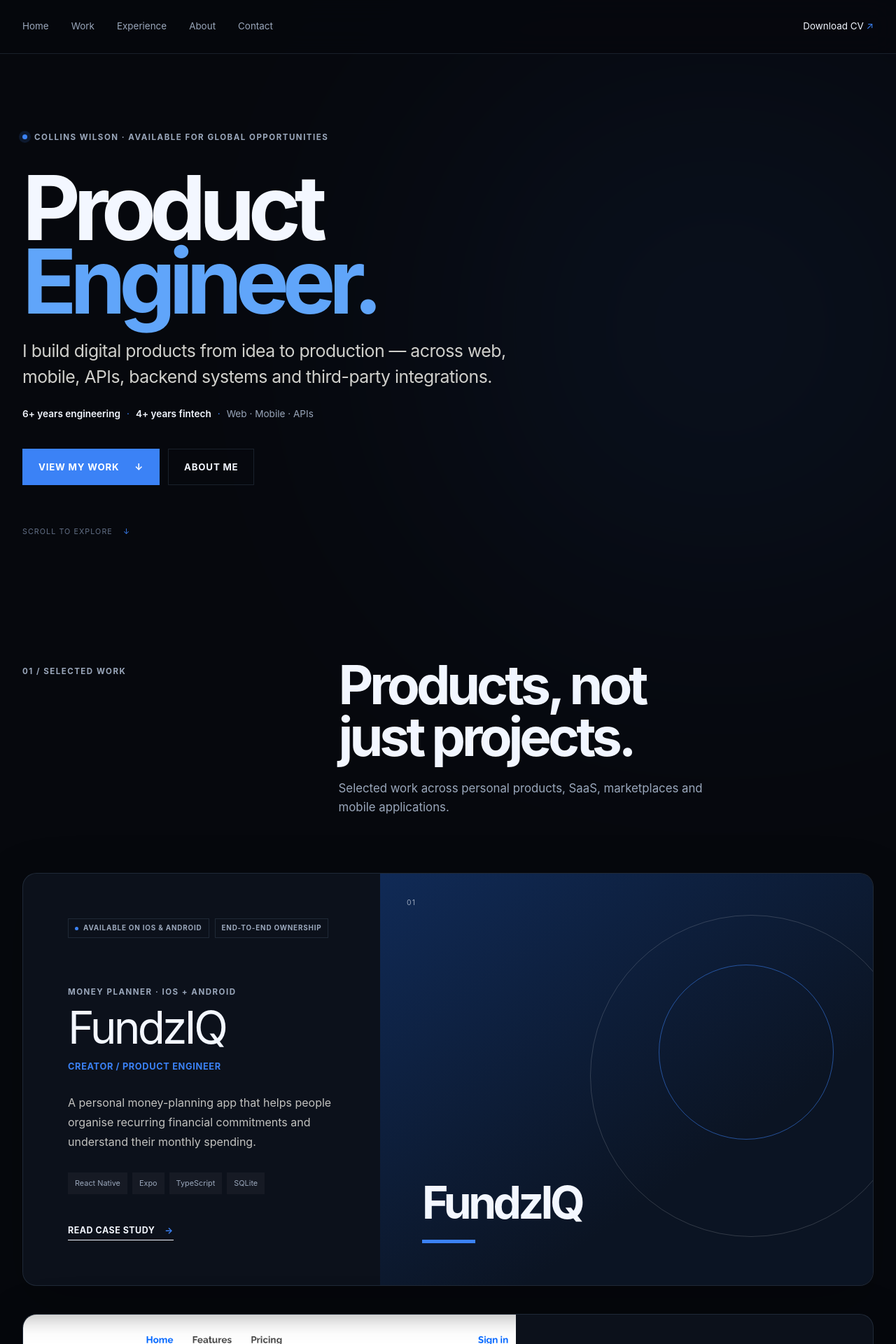
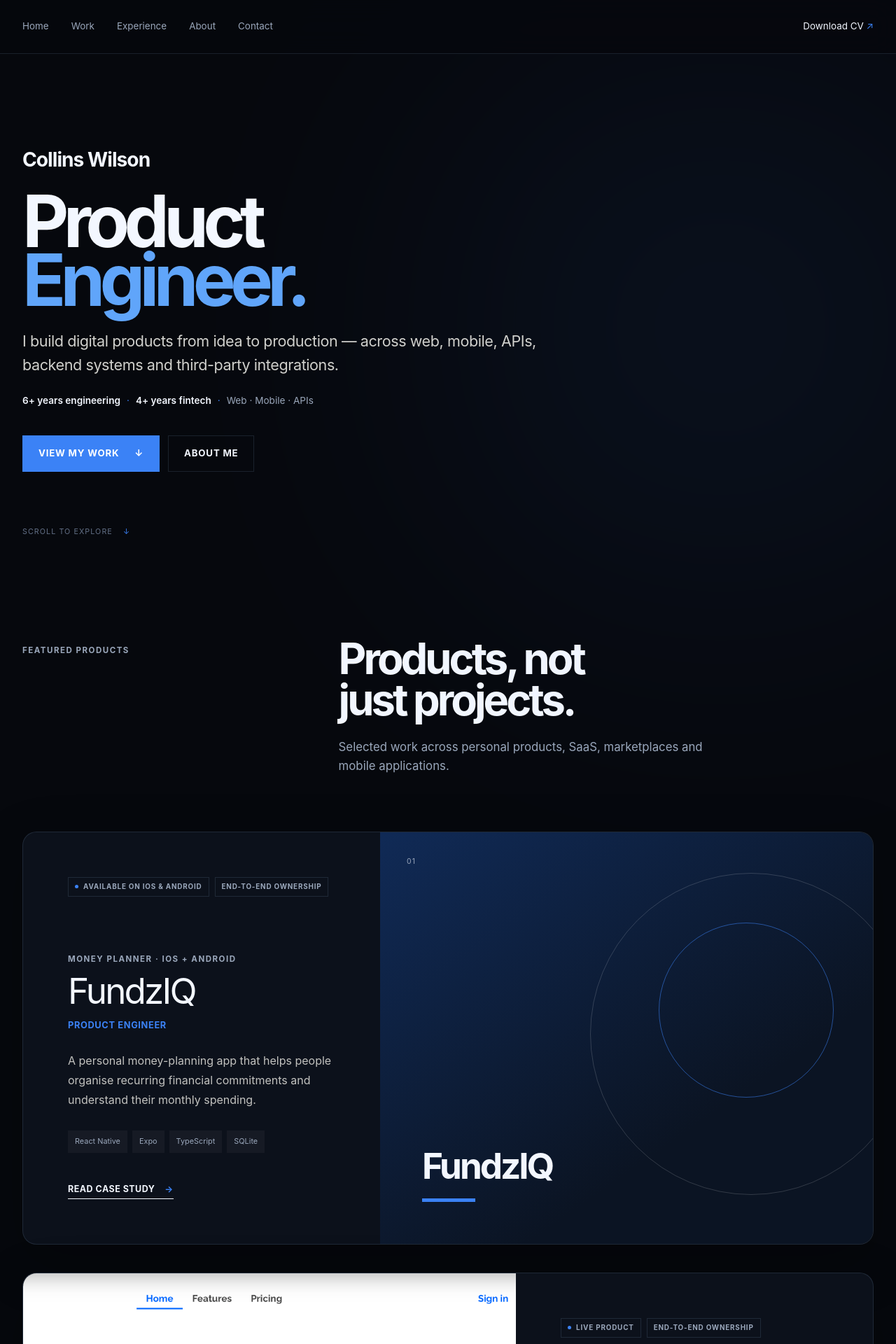
Before and after one commit to Cre8ive-collins/Cre8ive-collins.github.io, a Next.js app: page / in a window 1280 px wide. Shown: the top 1920 px of the page at 70% size. Built offline with nearby package versions, Linux system fonts and the light colour scheme.

Commit message:
refactor: tighten portfolio typography and labels

```diff
--- a/app/globals.css
+++ b/app/globals.css
@@ -66,7 +66,7 @@ button, summary { font: inherit; }
 .nav-cta span { color: var(--accent); }
 .mobile-menu { display: none; }
 
-.eyebrow, .section-number {
+.eyebrow, .section-label {
   margin: 0;
   color: var(--muted);
   font-size: 0.72rem;
@@ -98,17 +98,22 @@ button, summary { font: inherit; }
   opacity: 0.11;
 }
 .hero-content { max-width: 1030px; }
-.hero-eyebrow { display: flex; align-items: center; gap: 10px; }
-.availability-dot { width: 7px; height: 7px; border-radius: 50%; background: var(--accent); box-shadow: 0 0 0 5px var(--accent-soft); }
+.hero-name {
+  margin: 0;
+  color: var(--text);
+  font-size: clamp(1.45rem, 2.2vw, 2rem);
+  font-weight: 650;
+  letter-spacing: -0.035em;
+}
 .hero h1 {
-  margin: 40px 0 28px;
-  font-size: clamp(4.8rem, 10vw, 9rem);
+  margin: 24px 0 28px;
+  font-size: clamp(4rem, 8vw, 7rem);
   font-weight: 720;
   line-height: 0.82;
   letter-spacing: -0.075em;
 }
 .hero h1 span { color: var(--accent-bright); }
-.hero-copy { max-width: 750px; margin: 0; color: #d0d0cc; font-size: clamp(1.16rem, 2vw, 1.55rem); line-height: 1.5; letter-spacing: -0.02em; }
+.hero-copy { max-width: 750px; margin: 0; color: #d0d0cc; font-size: clamp(1.05rem, 1.7vw, 1.35rem); line-height: 1.55; letter-spacing: -0.02em; }
 .experience-line { display: flex; flex-wrap: wrap; gap: 9px; margin: 24px 0 0; color: var(--muted); font-size: 0.85rem; }
 .experience-line strong { color: var(--text); font-weight: 600; }
 .experience-line span { color: var(--accent); }
@@ -120,11 +125,11 @@ button, summary { font: inherit; }
 .scroll-note { position: absolute; bottom: 32px; left: 0; display: flex; gap: 15px; margin: 0; color: var(--dim); font-size: 0.67rem; letter-spacing: 0.1em; text-transform: uppercase; }
 .scroll-note span { color: var(--accent); }
 
-.section { padding-block: 150px; }
+.section { padding-block: 120px; }
 .section-heading { display: grid; grid-template-columns: 0.7fr 1.3fr; gap: 40px; align-items: start; margin-bottom: 80px; }
 .section-heading h2, .about-copy h2, .fintech-copy h2, .contact-layout h2 {
   margin: -8px 0 24px;
-  font-size: clamp(3rem, 6vw, 5.5rem);
+  font-size: clamp(2.5rem, 4.8vw, 4.3rem);
   line-height: 0.96;
   letter-spacing: -0.065em;
   font-weight: 680;
@@ -142,7 +147,7 @@ button, summary { font: inherit; }
 .status-live::before { content: ""; width: 5px; height: 5px; margin-right: 7px; border-radius: 50%; background: var(--accent); }
 .status-development { color: var(--accent-bright); border-color: rgba(96,165,250,0.35); }
 .project-content .eyebrow { margin-top: 52px; }
-.project-content h3 { margin: 10px 0 0; font-size: clamp(2.8rem, 5vw, 5.2rem); line-height: 1; letter-spacing: -0.06em; }
+.project-content h3 { margin: 10px 0 0; font-size: clamp(2.35rem, 4vw, 4rem); line-height: 1; letter-spacing: -0.055em; }
 .project-role { margin: 14px 0 26px; color: var(--accent); font-size: 0.8rem; font-weight: 700; letter-spacing: 0.05em; text-transform: uppercase; }
 .project-description { margin: 0; color: #c2c2bf; font-size: 1rem; line-height: 1.75; }
 .tag-list { display: flex; flex-wrap: wrap; gap: 7px; margin: 30px 0 0; padding: 0; list-style: none; }
@@ -161,17 +166,17 @@ button, summary { font: inherit; }
 .product-placeholder-fundziq { background: linear-gradient(145deg, #102a56, #0b1423 68%); }
 .product-placeholder-weblaunchhub { background: linear-gradient(145deg, #172554, #0b1220 68%); }
 .placeholder-index { position: absolute; top: 34px; left: 38px; color: var(--muted); font-size: 0.65rem; letter-spacing: 0.12em; text-transform: uppercase; }
-.placeholder-name { position: relative; z-index: 1; font-size: clamp(2.5rem, 5vw, 5.5rem); font-weight: 750; line-height: 0.95; letter-spacing: -0.07em; }
+.placeholder-name { position: relative; z-index: 1; font-size: clamp(2.2rem, 4vw, 4.2rem); font-weight: 750; line-height: 0.95; letter-spacing: -0.06em; }
 .placeholder-line { position: relative; z-index: 1; width: 76px; height: 5px; margin-top: 22px; background: var(--accent); }
 
 .fintech-band { padding: 140px 0 0; background: #0b2a52; color: #f5f8ff; border-block: 1px solid rgba(96,165,250,0.22); }
 .fintech-layout { display: grid; grid-template-columns: 1fr 2fr; gap: 40px; padding-bottom: 120px; }
 .fintech-stat { display: flex; flex-direction: column; }
-.fintech-stat strong { color: var(--accent-bright); font-size: clamp(7rem, 15vw, 14rem); line-height: 0.8; letter-spacing: -0.09em; }
+.fintech-stat strong { color: var(--accent-bright); font-size: clamp(6rem, 11vw, 10rem); line-height: 0.8; letter-spacing: -0.08em; }
 .fintech-stat span { margin-top: 30px; font-size: 0.76rem; font-weight: 800; letter-spacing: 0.12em; line-height: 1.6; text-transform: uppercase; }
-.fintech-copy .section-number { color: #93c5fd; margin-bottom: 52px; }
-.fintech-copy h2 { font-size: clamp(3.4rem, 7vw, 7rem); }
-.fintech-copy > p:not(.section-number) { max-width: 700px; font-size: 1.14rem; }
+.fintech-copy .section-label { color: #93c5fd; margin-bottom: 52px; }
+.fintech-copy h2 { font-size: clamp(2.8rem, 5.3vw, 5rem); }
+.fintech-copy > p:not(.section-label) { max-width: 700px; font-size: 1.08rem; }
 .company-proof { display: grid; grid-template-columns: 1fr 1fr; gap: 20px; margin-top: 54px; padding-top: 22px; border-top: 1px solid rgba(255,255,255,0.2); font-size: 0.78rem; font-weight: 700; letter-spacing: 0.05em; text-transform: uppercase; }
 .capability-marquee { overflow: hidden; padding: 23px 0; background: #0a0a0a; color: var(--text); white-space: nowrap; }
 .capability-marquee div { width: max-content; font-size: 0.75rem; font-weight: 700; letter-spacing: 0.12em; text-transform: uppercase; }
@@ -201,17 +206,17 @@ button, summary { font: inherit; }
 .toolkit-grid p { margin: 0; color: var(--muted); font-size: 0.88rem; line-height: 1.8; }
 
 .about-section { display: grid; grid-template-columns: 0.85fr 1.15fr; gap: clamp(50px, 8vw, 120px); align-items: center; }
-.about-image-wrap { position: relative; align-self: stretch; min-height: 650px; background: var(--surface); filter: grayscale(1); }
+.about-image-wrap { position: relative; align-self: stretch; min-height: 560px; background: var(--surface); filter: grayscale(1); }
 .about-image-wrap img { width: 100%; height: 100%; object-fit: cover; object-position: center top; }
 .about-copy h2 { margin: 48px 0 42px; }
-.about-copy > p:not(.section-number) { color: #b9b9b6; font-size: 1rem; line-height: 1.85; }
+.about-copy > p:not(.section-label) { color: #b9b9b6; font-size: 1rem; line-height: 1.85; }
 .about-copy .text-link { margin-top: 28px; }
 
 .contact-section { padding: 150px 0 90px; background: #081d3a; color: #f5f8ff; border-top: 1px solid rgba(96,165,250,0.25); }
-.contact-layout .section-number { color: #93c5fd; }
-.contact-layout h2 { margin-top: 60px; font-size: clamp(4.2rem, 10.5vw, 10rem); }
+.contact-layout .section-label { color: #93c5fd; }
+.contact-layout h2 { margin-top: 52px; font-size: clamp(3.5rem, 8vw, 7rem); }
 .contact-layout h2 em { color: var(--accent-bright); font-family: inherit; font-style: normal; font-weight: 680; }
-.contact-layout > p:not(.section-number) { max-width: 620px; margin: 38px 0 64px auto; color: #b7c5d9; font-size: 1.1rem; }
+.contact-layout > p:not(.section-label) { max-width: 620px; margin: 38px 0 64px auto; color: #b7c5d9; font-size: 1.1rem; }
 .contact-email { display: flex; justify-content: space-between; align-items: center; padding: 28px 0; border-top: 1px solid rgba(255,255,255,0.25); border-bottom: 1px solid rgba(255,255,255,0.25); font-size: clamp(1.1rem, 3vw, 2.2rem); font-weight: 600; letter-spacing: -0.03em; }
 .contact-email span { color: var(--accent-bright); }
 .contact-links { display: flex; gap: 28px; justify-content: flex-end; margin-top: 40px; font-size: 0.75rem; font-weight: 800; text-transform: uppercase; }
@@ -227,7 +232,7 @@ button, summary { font: inherit; }
 .back-link { color: var(--muted); font-size: 0.75rem; text-transform: uppercase; letter-spacing: 0.07em; }
 .back-link:hover { color: var(--accent); }
 .case-heading { display: grid; grid-template-columns: 1.25fr 0.75fr; gap: 80px; align-items: end; margin: 100px 0 58px; }
-.case-heading h1 { margin: 12px 0 0; font-size: clamp(4.5rem, 11vw, 10rem); line-height: 0.85; letter-spacing: -0.08em; }
+.case-heading h1 { margin: 12px 0 0; font-size: clamp(3.5rem, 8vw, 7.2rem); line-height: 0.9; letter-spacing: -0.07em; }
 .case-heading > p { margin: 0 0 12px; color: #c2c2bf; font-size: 1.16rem; }
 .case-meta { display: grid; grid-template-columns: 1fr 1fr 1fr auto; gap: 32px; padding: 24px 0; border-top: 1px solid var(--border); border-bottom: 1px solid var(--border); }
 .case-meta div { display: flex; flex-direction: column; }
@@ -238,7 +243,7 @@ button, summary { font: inherit; }
 .case-body { display: grid; grid-template-columns: 1fr 280px; gap: 110px; padding-block: 140px; }
 .case-sections article { display: grid; grid-template-columns: 56px 1fr; gap: 26px; padding: 0 0 70px; margin-bottom: 70px; border-bottom: 1px solid var(--border); }
 .case-sections article > span { color: var(--accent); font-size: 0.68rem; }
-.case-sections h2 { margin: -8px 0 24px; font-size: clamp(2.3rem, 4vw, 4.2rem); letter-spacing: -0.055em; }
+.case-sections h2 { margin: -8px 0 24px; font-size: clamp(2rem, 3.3vw, 3.2rem); letter-spacing: -0.05em; }
 .case-sections p { max-width: 720px; margin: 0; color: #b5b5b2; font-size: 1.06rem; line-height: 1.85; }
 .case-sidebar { display: flex; flex-direction: column; gap: 50px; }
 .case-sidebar > div { border-top: 1px solid var(--border); }
@@ -247,11 +252,11 @@ button, summary { font: inherit; }
 .case-sidebar li { padding: 7px 0; }
 .next-project { display: grid; grid-template-columns: 1fr auto auto; gap: 40px; align-items: center; min-height: 280px; padding: 50px max(32px, calc((100vw - 1240px) / 2)); background: #1456b8; color: #ffffff; }
 .next-project span:first-child { font-size: 0.7rem; font-weight: 800; letter-spacing: 0.1em; text-transform: uppercase; }
-.next-project strong { font-size: clamp(3rem, 7vw, 7rem); line-height: 1; letter-spacing: -0.065em; }
+.next-project strong { font-size: clamp(2.5rem, 5vw, 5rem); line-height: 1; letter-spacing: -0.055em; }
 .next-project span:last-child { font-size: 3rem; }
 
 .not-found { min-height: calc(100svh - 120px); padding-top: 190px; }
-.not-found h1 { margin: 34px 0; font-size: clamp(3.7rem, 9vw, 8rem); line-height: 0.9; letter-spacing: -0.07em; }
+.not-found h1 { margin: 34px 0; font-size: clamp(3rem, 7vw, 6rem); line-height: 0.95; letter-spacing: -0.06em; }
 .not-found > p:not(.eyebrow) { color: var(--muted); margin-bottom: 40px; }
 
 @media (max-width: 980px) {
@@ -283,21 +288,21 @@ button, summary { font: inherit; }
   .mobile-menu-panel a { padding: 12px; border-bottom: 1px solid var(--border); font-size: 0.84rem; }
   .mobile-menu-panel a:last-child { color: var(--accent); border-bottom: 0; }
   .hero { min-height: 870px; padding: 128px 0 76px; align-items: start; }
-  .hero h1 { margin-top: 64px; font-size: clamp(4.4rem, 24vw, 7.2rem); line-height: 0.78; }
+  .hero h1 { margin-top: 28px; font-size: clamp(3.6rem, 18vw, 5.6rem); line-height: 0.84; }
   .hero-copy { font-size: 1.06rem; }
   .scroll-note { bottom: 24px; }
   .section { padding-block: 88px; }
   .section-heading { grid-template-columns: 1fr; gap: 46px; margin-bottom: 54px; }
-  .section-heading h2, .about-copy h2 { font-size: clamp(3rem, 15vw, 5.2rem); }
+  .section-heading h2, .about-copy h2 { font-size: clamp(2.5rem, 12vw, 4rem); }
   .project-card { min-height: 0; }
   .project-content { padding: 28px 24px 36px; }
   .project-content .eyebrow { margin-top: 48px; }
-  .project-content h3 { font-size: 3rem; }
+  .project-content h3 { font-size: 2.5rem; }
   .project-visual, .product-placeholder { min-height: 380px; }
   .fintech-band { padding-top: 90px; }
   .fintech-layout { grid-template-columns: 1fr; padding-bottom: 80px; }
-  .fintech-stat strong { font-size: 9rem; }
-  .fintech-copy .section-number { margin: 24px 0 40px; }
+  .fintech-stat strong { font-size: 6.5rem; }
+  .fintech-copy .section-label { margin: 24px 0 40px; }
   .company-proof { grid-template-columns: 1fr; gap: 4px; }
   .process-grid { grid-template-columns: 1fr; }
   .process-grid li, .process-grid li:nth-child(2) { min-height: 250px; }
@@ -310,8 +315,8 @@ button, summary { font: inherit; }
   .toolkit-grid h3 { margin-bottom: 36px; }
   .about-image-wrap { min-height: 470px; }
   .contact-section { padding: 90px 0 70px; }
-  .contact-layout h2 { margin-top: 44px; font-size: 18vw; }
-  .contact-layout > p:not(.section-number) { margin: 34px 0 50px; }
+  .contact-layout h2 { margin-top: 44px; font-size: 13vw; }
+  .contact-layout > p:not(.section-label) { margin: 34px 0 50px; }
   .contact-email { font-size: 0.95rem; }
   .contact-links { justify-content: flex-start; flex-wrap: wrap; }
   .footer { grid-template-columns: 1fr 1fr; min-height: 150px; gap: 16px; }
@@ -320,7 +325,7 @@ button, summary { font: inherit; }
   .case-study { padding-top: 66px; }
   .case-hero { padding-top: 44px; }
   .case-heading { margin: 76px 0 40px; }
-  .case-heading h1 { font-size: 18vw; }
+  .case-heading h1 { font-size: 14vw; }
   .case-meta { grid-template-columns: 1fr 1fr; }
   .case-meta a { justify-self: start; }
   .case-visual { height: 82vw; margin-top: 32px; }
@@ -335,7 +340,7 @@ button, summary { font: inherit; }
 
 @media (max-width: 360px) {
   :root { --shell: calc(100vw - 24px); }
-  .hero h1 { font-size: 4.15rem; }
+  .hero h1 { font-size: 3.45rem; }
   .hero-actions { flex-direction: column; align-items: stretch; }
   .project-actions { flex-direction: column; align-items: flex-start; }
   .contact-email { font-size: 0.78rem; }
--- a/app/page.tsx
+++ b/app/page.tsx
@@ -17,7 +17,7 @@ export default function Home() {
     <main id="main-content">
       <section className="hero shell" id="home">
         <div className="hero-content">
-          <p className="eyebrow hero-eyebrow"><span className="availability-dot" /> Collins Wilson · Available for global opportunities</p>
+          <p className="hero-name">Collins Wilson</p>
           <h1>Product<br /><span>Engineer.</span></h1>
           <p className="hero-copy">
             I build digital products from idea to production — across web, mobile, APIs, backend systems and third-party integrations.
@@ -33,7 +33,7 @@ export default function Home() {
 
       <section className="section shell" id="work">
         <div className="section-heading">
-          <p className="section-number">01 / Selected work</p>
+          <p className="section-label">Featured products</p>
           <div>
             <h2>Products, not<br />just projects.</h2>
             <p>Selected work across personal products, SaaS, marketplaces and mobile applications.</p>
@@ -50,7 +50,7 @@ export default function Home() {
         <div className="shell fintech-layout">
           <div className="fintech-stat"><strong>4+</strong><span>years building<br />in fintech</span></div>
           <div className="fintech-copy">
-            <p className="section-number">02 / Industry depth</p>
+            <p className="section-label">Industry experience</p>
             <h2 id="fintech-title">Financial products demand more from engineering.</h2>
             <p>For more than four years, I’ve worked on digital banking and payment products where reliability, transaction accuracy and system integration are fundamental product requirements.</p>
             <div className="company-proof"><span>Sterling Bank</span><span>Digital banking · Financial products</span></div>
@@ -63,7 +63,7 @@ export default function Home() {
 
       <section className="section shell" id="approach">
         <div className="section-heading compact-heading">
-          <p className="section-number">03 / How I build</p>
+          <p className="section-label">Product process</p>
           <div><h2>From ambiguity<br />to production.</h2></div>
         </div>
         <ol className="process-grid">
@@ -77,7 +77,7 @@ export default function Home() {
 
       <section className="section shell" id="experience">
         <div className="section-heading compact-heading">
-          <p className="section-number">04 / Experience</p>
+          <p className="section-label">Professional experience</p>
           <div><h2>Where I’ve<br />built.</h2></div>
         </div>
         <div className="experience-list">
@@ -94,7 +94,7 @@ export default function Home() {
       <section className="toolkit-section">
         <div className="shell">
           <div className="section-heading compact-heading">
-            <p className="section-number">05 / Technical toolkit</p>
+            <p className="section-label">Technical capabilities</p>
             <div><h2>Tools follow<br />the problem.</h2><p>Technology supports the product story. It doesn’t replace it.</p></div>
           </div>
           <div className="toolkit-grid">
@@ -110,7 +110,7 @@ export default function Home() {
           <img src="/images/profile/collins-wilson.jpg" alt="Collins Wilson" loading="lazy" />
         </div>
         <div className="about-copy">
-          <p className="section-number">06 / About</p>
+          <p className="section-label">About me</p>
           <h2>Building beyond<br />the interface.</h2>
           <p>I’m a Product Engineer with more than six years of experience turning product and business requirements into software people can actually use.</p>
           <p>My foundation is deeply rooted in frontend development, but my work increasingly extends across the entire product lifecycle — from shaping requirements and designing application architecture to building interfaces, APIs, integrations and production systems.</p>
@@ -121,7 +121,7 @@ export default function Home() {
 
       <section className="contact-section" id="contact">
         <div className="shell contact-layout">
-          <p className="section-number">07 / Contact</p>
+          <p className="section-label">Contact</p>
           <h2>Let’s build<br />something <em>useful.</em></h2>
           <p>I’m open to product engineering opportunities, interesting software problems and conversations with teams building meaningful products.</p>
           <a className="contact-email" href={`mailto:${profile.email}`}>{profile.email} <span aria-hidden="true">↗</span></a>
--- a/data/projects.ts
+++ b/data/projects.ts
@@ -32,7 +32,7 @@ export const projects: Project[] = [
     eyebrow: "Money planner · iOS + Android",
     shortDescription:
       "A personal money-planning app that helps people organise recurring financial commitments and understand their monthly spending.",
-    role: "Creator / Product Engineer",
+    role: "Product Engineer",
     status: "live",
     statusLabel: "Available on iOS & Android",
     categories: ["Fintech", "Mobile"],
@@ -123,7 +123,7 @@ export const projects: Project[] = [
     eyebrow: "Marketplace · E-commerce",
     shortDescription:
       "A fashion marketplace experience bringing designers, products and customer journeys together in a responsive commerce platform.",
-    role: "Product Engineering Contributor",
+    role: "Full Stack Software Engineer",
     status: "live",
     statusLabel: "Live product",
     categories: ["Marketplace", "E-commerce"],
```
